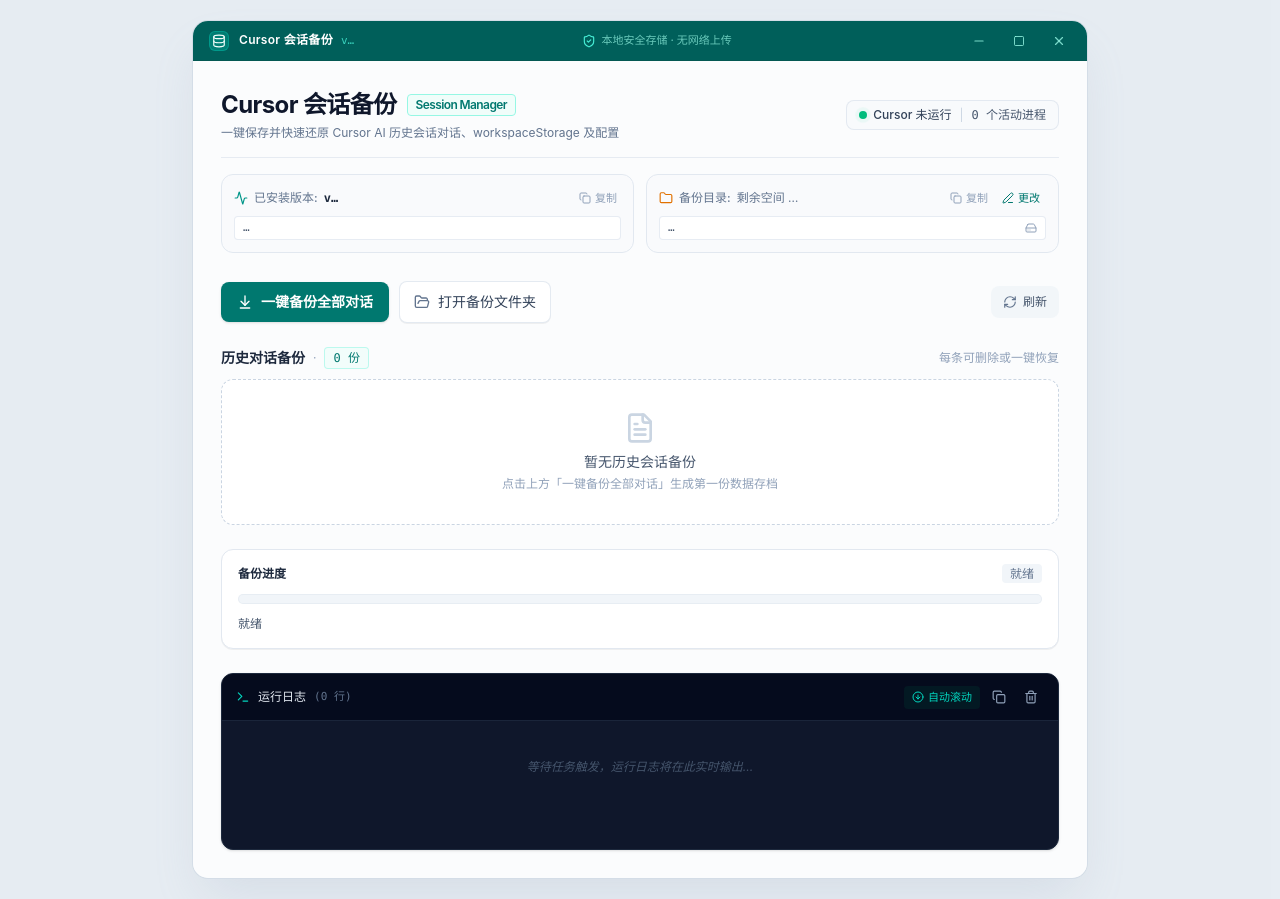
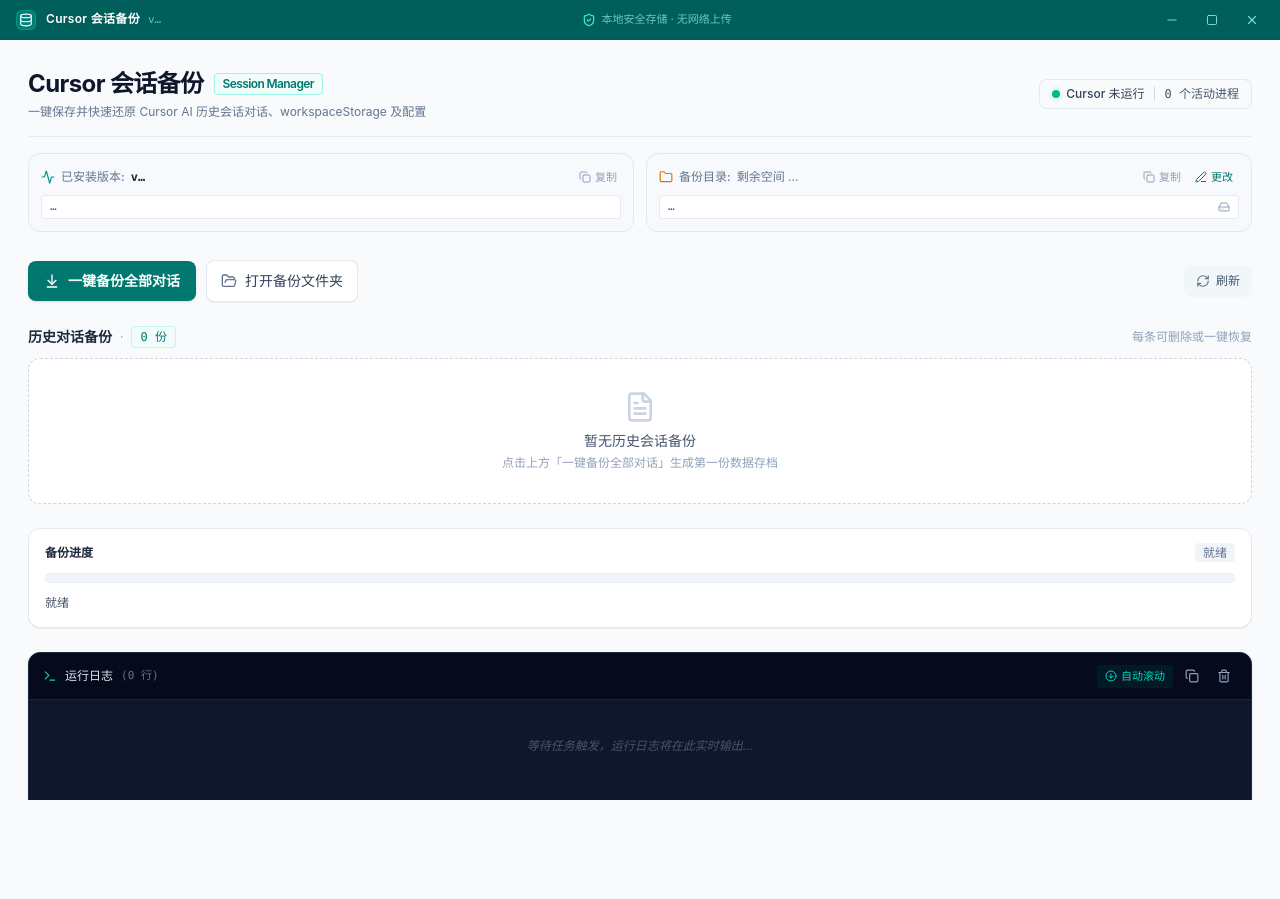
Before and after one commit to miaotaogou-create/cursor-session-backup, a React (Vite) app in the folder ui/: page / in a window 1280 px wide. After the commit the page ends 800 px from the top, so only its background shows below. Built offline with nearby package versions, Linux system fonts and the light colour scheme.

Commit message:
无边框窗口界面改为铺满客户区，去掉四周灰边。

```diff
--- a/ui/index.html
+++ b/ui/index.html
@@ -10,7 +10,7 @@
     <meta property="og:type" content="website" />
     <meta name="twitter:card" content="summary_large_image" />
   </head>
-  <body class="bg-slate-100/80 text-slate-900 antialiased selection:bg-teal-500 selection:text-white">
+  <body class="bg-slate-50 text-slate-900 antialiased selection:bg-teal-500 selection:text-white overflow-hidden">
     <div id="root"></div>
     <script type="module" src="/src/main.tsx"></script>
   </body>
--- a/ui/src/App.tsx
+++ b/ui/src/App.tsx
@@ -239,14 +239,14 @@
   };
 
   return (
-    <div className="min-h-screen bg-slate-200/70 p-3 sm:p-4 md:p-5 flex items-center justify-center font-sans antialiased">
+    // 桌面无边框窗口：铺满客户区，不要网页式「居中卡片+四周灰边」
+    <div className="h-screen w-screen overflow-hidden bg-slate-50 flex flex-col font-sans antialiased">
       {toastMessage && (
         <div className="fixed top-5 left-1/2 -translate-x-1/2 z-60 bg-slate-900/90 backdrop-blur-md text-white text-xs font-medium px-4 py-2.5 rounded-xl shadow-lg border border-slate-700/80 flex items-center gap-2">
           <span>{toastMessage}</span>
         </div>
       )}
 
-      <div className="w-full max-w-4xl bg-white rounded-2xl shadow-2xl shadow-slate-400/20 border border-slate-300/80 overflow-hidden flex flex-col transition-all">
       <WindowHeader
         version={appVersion}
         onMinimize={() => void getApi()?.window_minimize()}
@@ -254,7 +254,8 @@
         onClose={() => void getApi()?.window_close()}
       />
 
-        <div className="p-5 sm:p-7 space-y-6 bg-slate-50/50">
+      <div className="flex-1 min-h-0 overflow-y-auto">
+        <div className="p-5 sm:p-7 space-y-6 bg-slate-50">
           <StatusBanner
             systemInfo={systemInfo}
             onEditBackupDir={() => {
--- a/ui/src/index.css
+++ b/ui/src/index.css
@@ -1,6 +1,14 @@
 @import "tailwindcss";
 
 @layer base {
+  html,
+  body,
+  #root {
+    height: 100%;
+    margin: 0;
+    overflow: hidden;
+    background: #f8fafc; /* slate-50，不透明，避免 WebView 边缘透出异常色 */
+  }
   body {
     /* 便携离线：用本机字体，不依赖外网 Google Fonts */
     font-family: "Segoe UI", system-ui, -apple-system, BlinkMacSystemFont, sans-serif;
```
Also changed, not shown: 1 other file (tests, documents, lock files or other folders). Lines whose indentation alone changed are shown as unchanged.
